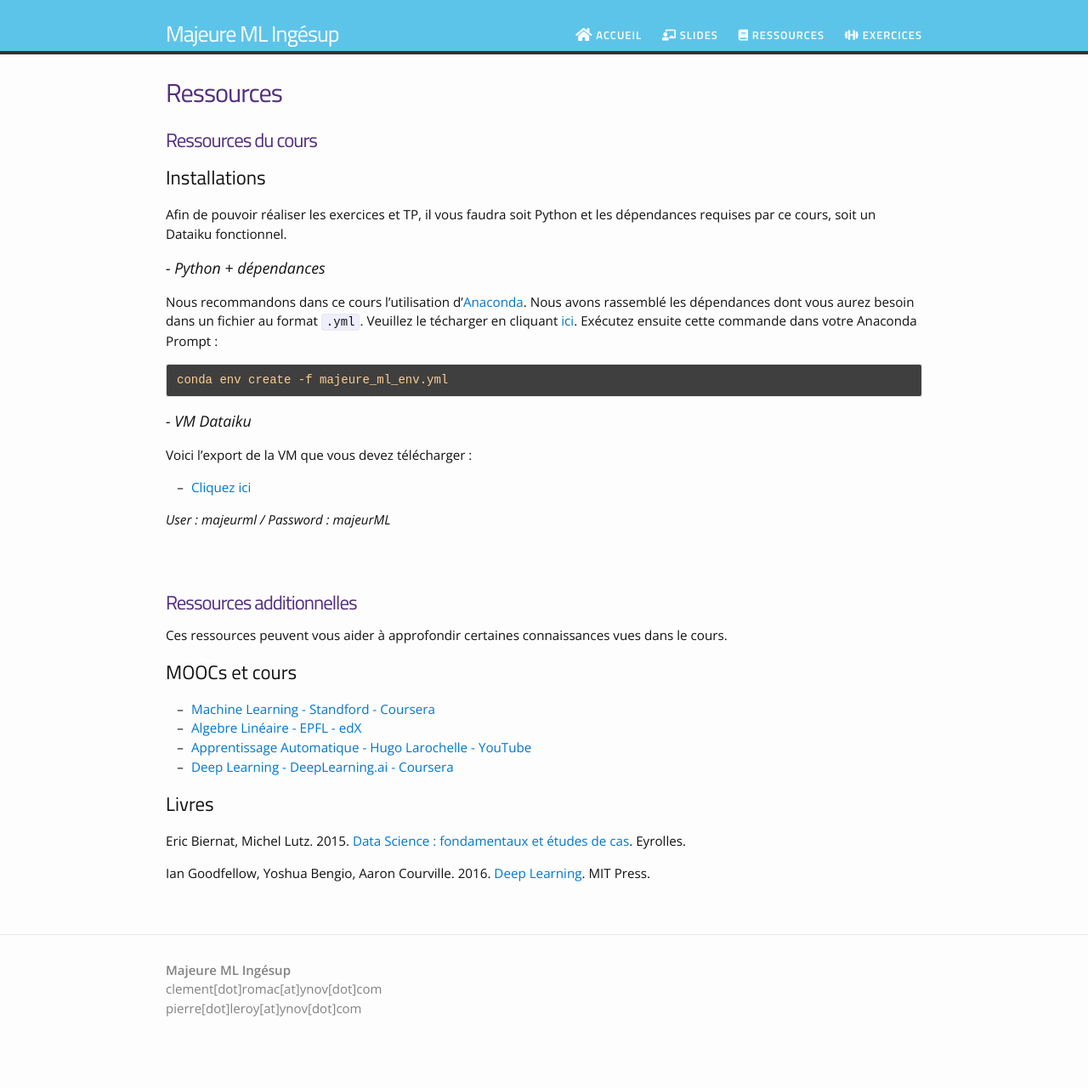
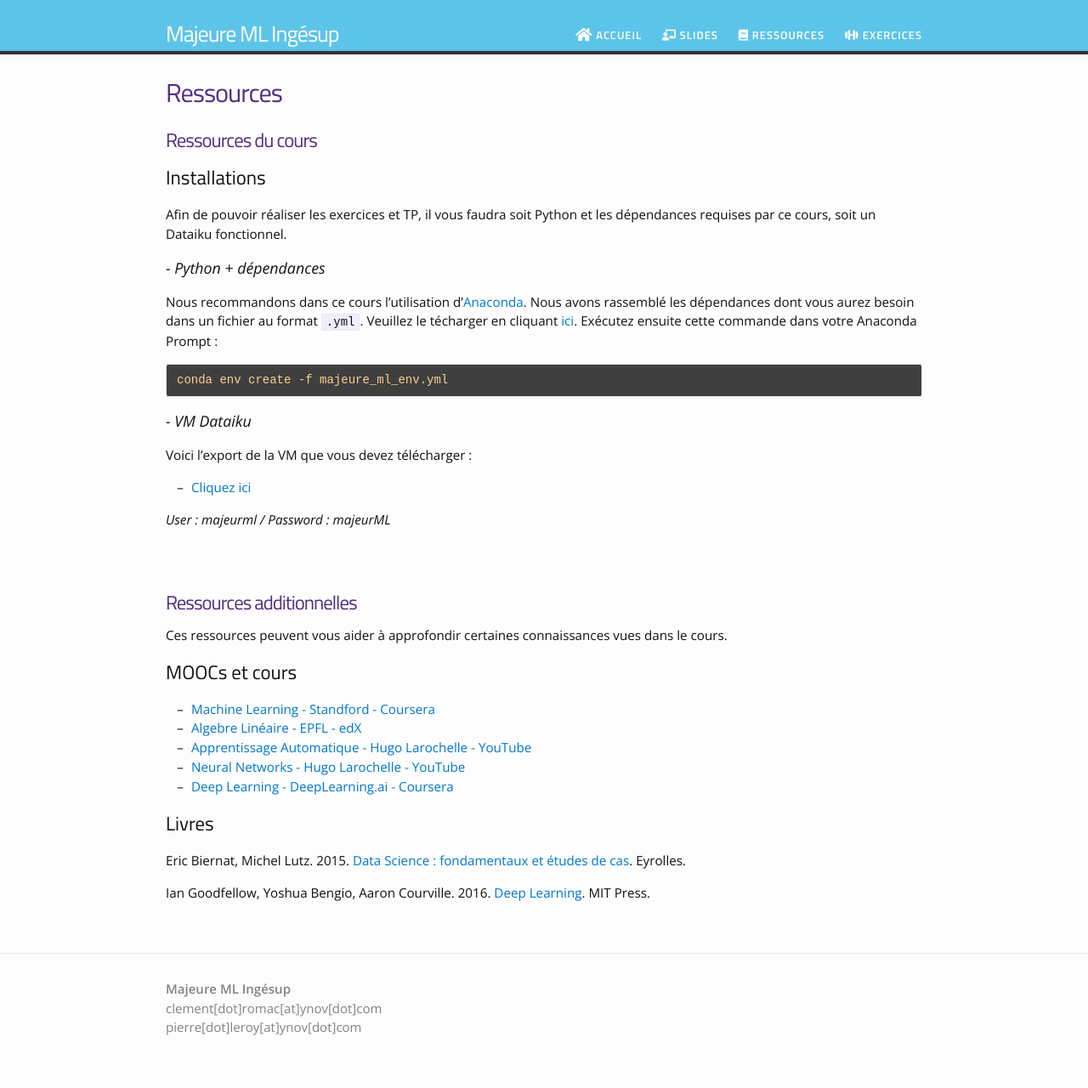
Before and after one commit to Majeure-ML-Ingesup/majeure-ml-ingesup.github.io, a Jekyll site: the page built from ressources.md, in a window 1280 px wide. Shown: the whole page at 85% size. Built offline with Jekyll 4.4.1, drawn with Linux system fonts in a browser that asks for light colours; nearby versions of some CDN libraries; before the commit the page ends 1257 px from its top, so only the background shows below that.

Commit message:
Ajout du cours Neural Networks de Larochelle dans les ressources

```diff
--- a/ressources.md
+++ b/ressources.md
@@ -32,6 +32,7 @@ Ces ressources peuvent vous aider à approfondir certaines connaissances vues da
 - [Machine Learning - Standford - Coursera](https://www.coursera.org/learn/machine-learning)
 - [Algebre Linéaire - EPFL - edX](https://www.edx.org/course/algebre-lineaire-partie-1-epflx-algebrex-1)
 - [Apprentissage Automatique - Hugo Larochelle - YouTube](https://www.youtube.com/playlist?list=PL6Xpj9I5qXYFD_rc1tttugXLfE2TcKyiO)
+- [Neural Networks - Hugo Larochelle - YouTube](https://www.youtube.com/playlist?list=PL6Xpj9I5qXYEcOhn7TqghAJ6NAPrNmUBH)
 - [Deep Learning - DeepLearning.ai - Coursera](https://www.coursera.org/specializations/deep-learning)
 
 ## Livres
```
